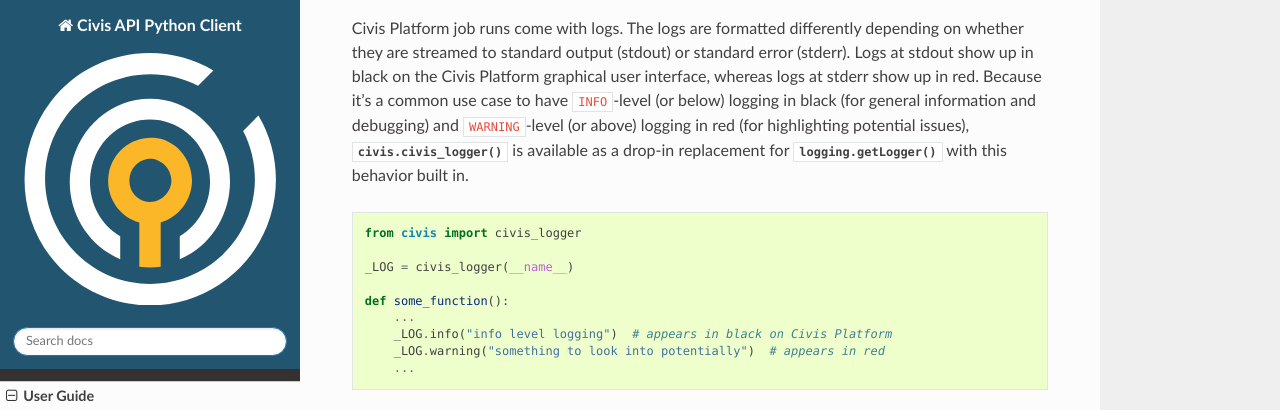
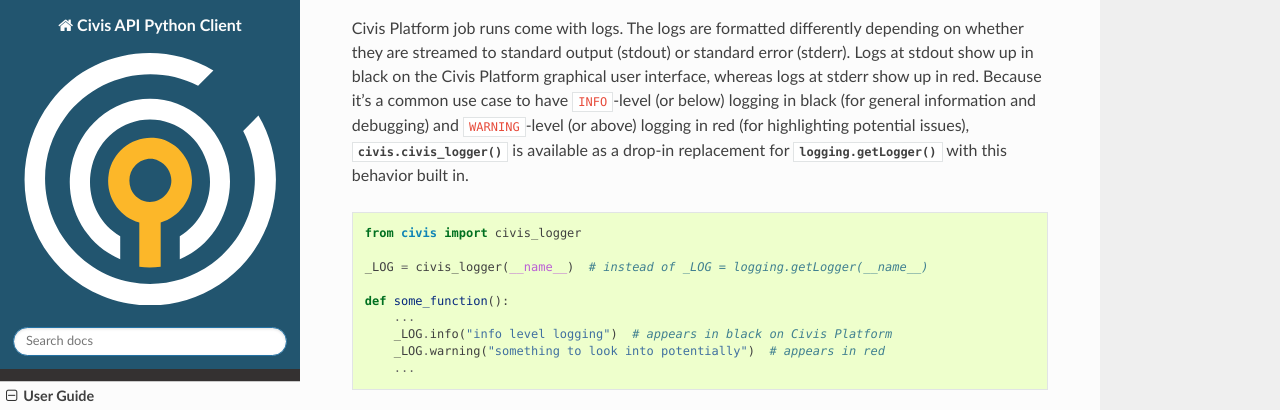
Before and after one commit to civisanalytics/civis-python, a Sphinx documentation site: the page built from docs/user_guide.rst, in a window 1280 px wide and 900 px high, scrolled down 3266 px, cut to the strip 0-410 px from the top of the window. Built offline with Sphinx 7.4.7 and the Read the Docs theme 3.1.0, drawn with Linux system fonts in a browser that asks for light colours.

Commit message:
STY flake8

```diff
--- a/docs/user_guide.rst
+++ b/docs/user_guide.rst
@@ -198,7 +198,7 @@
 
     from civis import civis_logger
 
-    _LOG = civis_logger(__name__)
+    _LOG = civis_logger(__name__)  # instead of _LOG = logging.getLogger(__name__)
 
     def some_function():
         ...
```
Also changed, not shown: 1 other file.
